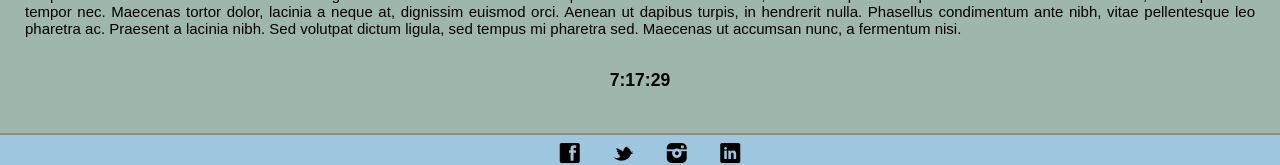
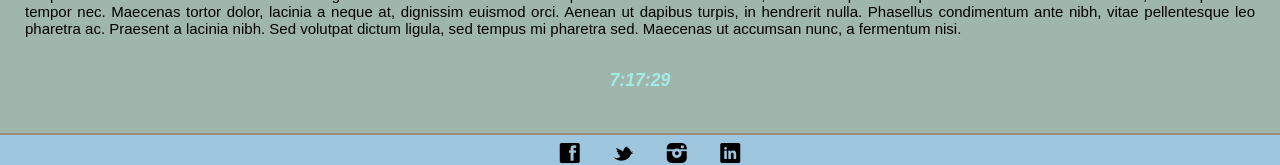
Before and after one commit to Kaszany/Pierwszy_projekt, a plain HTML site: page Lukasz_Kaszany_Projekt_Wizytowki/index.html in a window 1280 px wide. Shown: the part 1154-1319 px from the top of the page. Drawn offline with Linux system fonts and the light colour scheme.

Commit message:
Wersja z zegarem

```diff
--- a/Lukasz_Kaszany_Projekt_Wizytowki/style.css
+++ b/Lukasz_Kaszany_Projekt_Wizytowki/style.css
@@ -163,3 +163,11 @@ margin-right: 20px;
 .cwiartka a:hover {
     color:rgb(226, 213, 170);
     }
+
+    #czas{
+
+        font-style: italic;
+        color: rgb(161, 236, 230);
+
+
+    }
```
